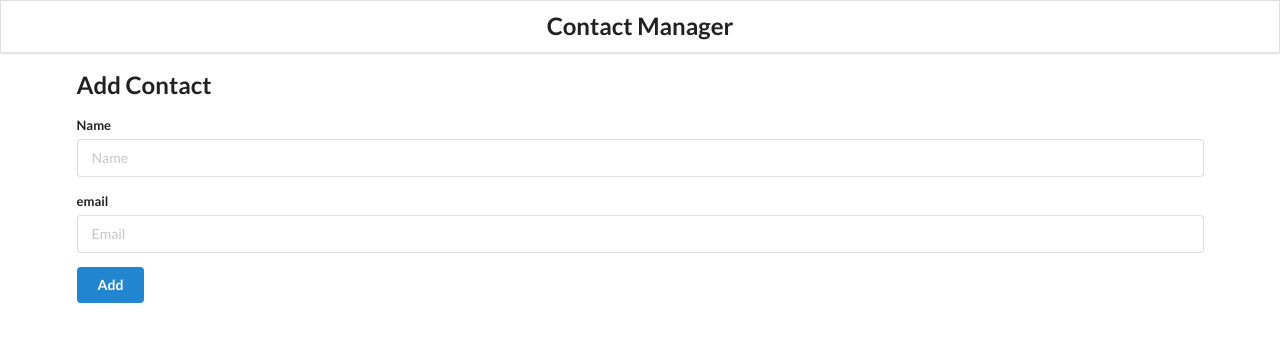
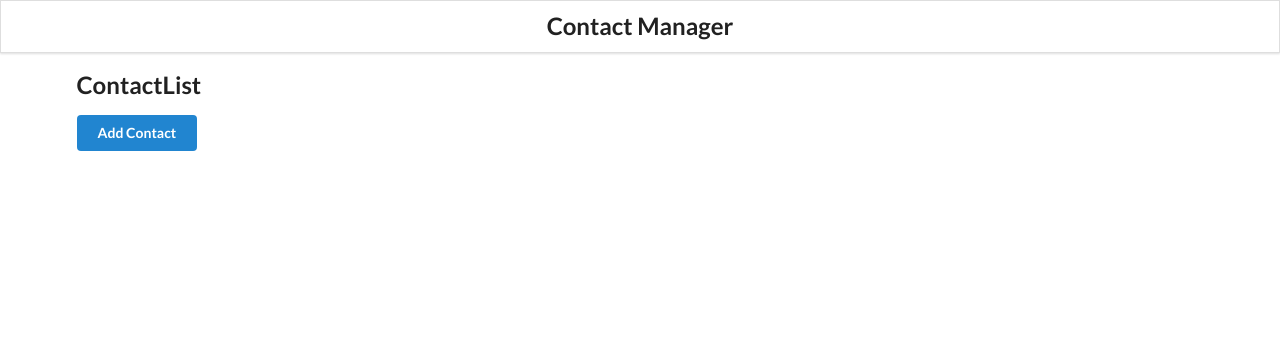
Before and after one commit to metwal14/project1react, a React (Create React App) app: page / in a window 1280 px wide. Shown: the top 342 px of the page. Built offline with nearby package versions, Linux system fonts and the light colour scheme.

Commit message:
router added

```diff
--- a/package.json
+++ b/package.json
@@ -8,6 +8,7 @@
     "@testing-library/user-event": "^13.5.0",
     "react": "^18.2.0",
     "react-dom": "^18.2.0",
+    "react-router-dom": "^6.10.0",
     "react-scripts": "5.0.1",
     "react-uuid": "^2.0.0",
     "semantic-ui-css": "^2.5.0",
--- a/src/components/App.js
+++ b/src/components/App.js
@@ -1,4 +1,5 @@
 import React, { useState, useEffect } from "react";
+import { BrowserRouter as Router, Routes, Route } from "react-router-dom";
 import "./App.css";
 import Header from "./Header";
 import AddContact from "./AddContact";
@@ -33,13 +34,35 @@
   }, [contacts]);
   return (
     <div className="ui container">
+      <Router>
         <Header />
-      <AddContact addContactHandler={addContactHandler} />
+        <Routes>
+          <Route
+            path="/"
+            exact
+            Component={() => (
               <ContactList
                 removeContactHandler={removeContactHandler}
                 s
                 contacts={contacts}
               />
+            )}
+          />
+          <Route
+            path="/add"
+            Component={() => (
+              <AddContact addContactHandler={addContactHandler} />
+            )}
+          />
+        </Routes>
+
+        {/* <AddContact addContactHandler={addContactHandler} /> */}
+        {/* <ContactList
+          removeContactHandler={removeContactHandler}
+          s
+          contacts={contacts}
+        /> */}
+      </Router>
     </div>
   );
 }
--- a/src/components/ContactList.js
+++ b/src/components/ContactList.js
@@ -1,6 +1,6 @@
 import React from "react";
 import ContactCard from "./ContactCard";
-
+import { Link } from "react-router-dom";
 const ContactList = (props) => {
   const renderContactList = props?.contacts?.map((contact) => {
     return (
@@ -13,6 +13,14 @@
       />
     );
   });
-  return <div className="ui celled list">{renderContactList}</div>;
+  return (
+    <div className="main">
+      <h2>ContactList</h2>
+      <Link to="/add">
+        <button className="ui button blue right">Add Contact</button>
+      </Link>
+      <div className="ui celled list">{renderContactList}</div>
+    </div>
+  );
 };
 export default ContactList;
```
Also changed, not shown: 1 other file (tests, documents, lock files or other folders). Lines whose indentation alone changed are shown as unchanged.
